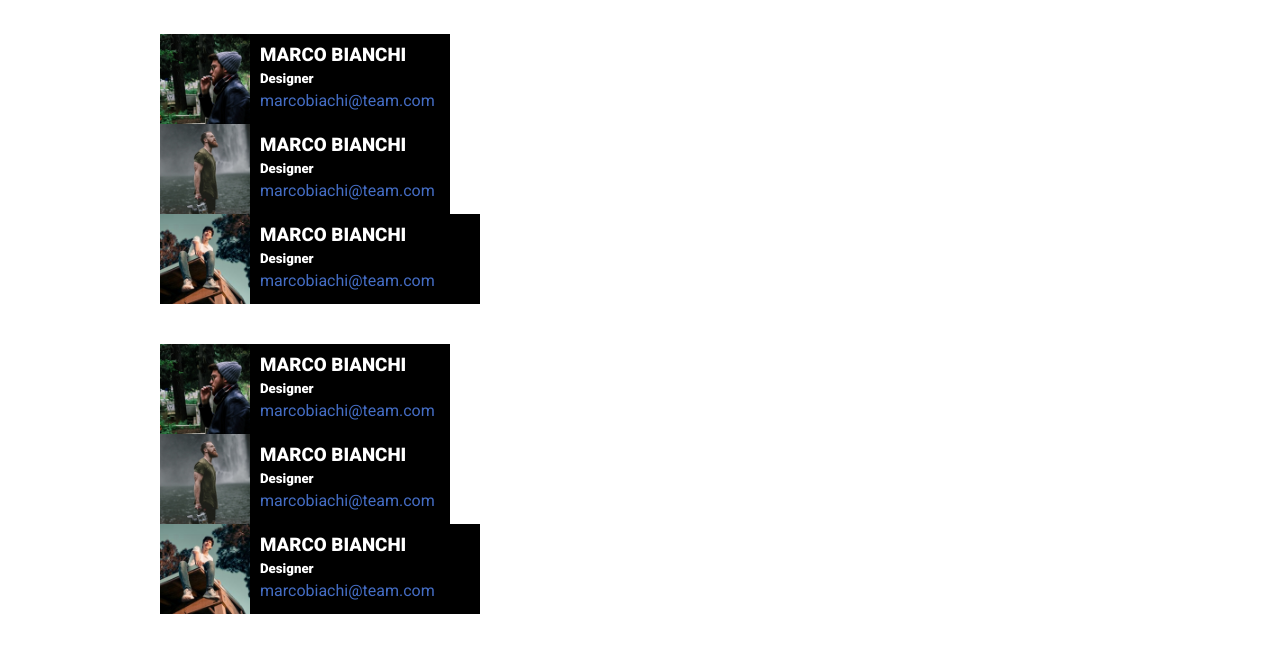
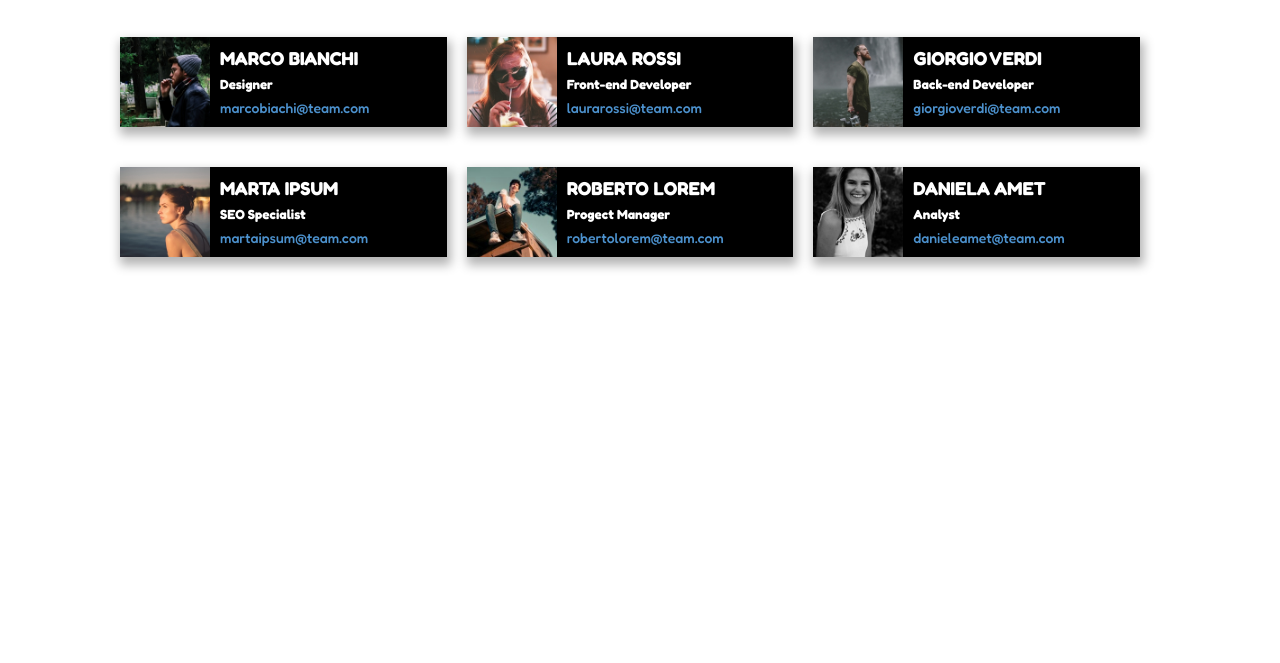
Before and after one commit to Luketto-dev/html-css-float-cards, a plain HTML site: page index.html in a window 1280 px wide. Shown: the part 137-800 px from the top of the page. Drawn offline with Linux system fonts and the light colour scheme.

Commit message:
risolto tutti i problemi con clearfix, cambiato nomi classi e aggiunto qualche commento

```diff
--- a/css/style.css
+++ b/css/style.css
@@ -5,16 +5,20 @@
 }
 
 body{
-    font-family: 'Roboto', sans-serif;
+    font-family: 'Fredoka', sans-serif;
     font-size: 16px;
 }
 
 h2,h3,h4,h5{
-    padding-bottom: 5px;
+    padding-bottom: 7px;
+}
+
+h2{
+    font-weight: 500;
 }
 
 .container{
-    width: 960px;
+    width: 1040px;
     margin: 0 auto;
 }
 
@@ -25,12 +29,17 @@ header{
 header h1{
     color: rgb(212, 71, 104);
     padding: 20px 20px 35px 20px;
+    font-weight: bold;
 }
 
-.clearfix{
+.clearfix::after{
     clear: both;
     content: "";
     display: table;
+}
+
+.padding-right{
+    margin-right: 20px;
 }
 
 .container .row{
@@ -38,32 +47,26 @@ header h1{
     padding-top: 40px;
 }
 
-.row .col{
+.row .card{
     float: left;
-    width: calc(100%/3);
+    width: calc(100% / 3 - 20px);
+    box-shadow: 2px 6px 10px 2px rgba(0, 0, 0, 0.3);
 }
 
-.row .col img{
+.row .card img{
     height: 90px;
     float: left;
 }
 
-.col .col-items{
-    background-color: black;
+.card .card-text{
     float: left;
     padding: 10px;
     color: white;
+    height: 90px;
     width: calc(100% - 90px);
-    height: 90px;
+    background-color: black;
 }
-.col .col-items div{
-    color: rgb(68, 109, 197);
+.card .card-text div{
+    color: rgb(76, 145, 205);
+    font-size: 14px;
 }
-
-.row .col:nth-child(1){
-    padding-right: 30px;
-}
-
-.row .col:nth-child(2){
-    padding-right: 30px;
-}
--- a/index.html
+++ b/index.html
@@ -8,7 +8,7 @@
     <!-- google-fonts -->
     <link rel="preconnect" href="https://fonts.googleapis.com">
     <link rel="preconnect" href="https://fonts.gstatic.com" crossorigin>
-    <link href="https://fonts.googleapis.com/css2?family=Roboto:wght@400;900&display=swap" rel="stylesheet">
+    <link href="https://fonts.googleapis.com/css2?family=Fredoka:wght@500;700&display=swap" rel="stylesheet">
 
     <!-- style css -->
     <link rel="stylesheet" href="css/style.css">
@@ -21,60 +21,62 @@
             <p>Lorem ipsum dolor sit amet consectetur adipisicing elit. Sunt animi nemo cum labore suscipit exercitationem esse hic obcaecati minus culpa commodi perferendis, eius ullam non. Vitae quibusdam delectus dicta provident.</p>
         </header>
 
+        <!-- creo un box per contenere le card, ogni card è flottata-->
         <div class="row clearfix">
-            <div class="col clearfix">
+            <!-- card 1 -->
+            <div class="card clearfix padding-right">
                 <img src="img/male1.png" alt="male1">
-                <div class="col-items">
+                <div class="card-text">
                     <h3>MARCO BIANCHI</h3>
                     <h5>Designer</h5>
                     <div>marcobiachi@team.com</div>
                 </div>
             </div>
-
-            <div class="col clearfix">
-                <img src="img/male2.png" alt="">
-                <div class="col-items">
-                    <h3>MARCO BIANCHI</h3>
-                    <h5>Designer</h5>
-                    <div>marcobiachi@team.com</div>
+            <!-- card 2 -->
+            <div class="card clearfix padding-right">
+                <img src="img/female1.png" alt="">
+                <div class="card-text">
+                    <h3>LAURA ROSSI</h3>
+                    <h5>Front-end Developer</h5>
+                    <div>laurarossi@team.com</div>
                 </div>
             </div>
-
-            <div class="col clearfix">
-                <img src="img/male3.png" alt="">
-                <div class="col-items">
-                    <h3>MARCO BIANCHI</h3>
-                    <h5>Designer</h5>
-                    <div>marcobiachi@team.com</div>
+            <!-- card 3 -->
+            <div class="card clearfix">
+                <img src="img/male2.png" alt="">
+                <div class="card-text">
+                    <h3>GIORGIO VERDI</h3>
+                    <h5>Back-end Developer</h5>
+                    <div>giorgioverdi@team.com</div>
                 </div>
             </div>
         </div>
 
         <div class="row clearfix">
-            <div class="col clearfix">
-                <img src="img/male1.png" alt="male1">
-                <div class="col-items">
-                    <h3>MARCO BIANCHI</h3>
-                    <h5>Designer</h5>
-                    <div>marcobiachi@team.com</div>
+            <div class="card clearfix padding-right">
+                <img src="img/female2.png" alt="male1">
+                <div class="card-text">
+                    <h3>MARTA IPSUM</h3>
+                    <h5>SEO Specialist</h5>
+                    <div>martaipsum@team.com</div>
                 </div>
             </div>
 
-            <div class="col clearfix">
-                <img src="img/male2.png" alt="">
-                <div class="col-items">
-                    <h3>MARCO BIANCHI</h3>
-                    <h5>Designer</h5>
-                    <div>marcobiachi@team.com</div>
+            <div class="card clearfix padding-right">
+                <img src="img/male3.png" alt="">
+                <div class="card-text">
+                    <h3>ROBERTO LOREM</h3>
+                    <h5>Progect Manager</h5>
+                    <div>robertolorem@team.com</div>
                 </div>
             </div>
 
-            <div class="col clearfix">
-                <img src="img/male3.png" alt="">
-                <div class="col-items">
-                    <h3>MARCO BIANCHI</h3>
-                    <h5>Designer</h5>
-                    <div>marcobiachi@team.com</div>
+            <div class="card clearfix">
+                <img src="img/female3.png" alt="">
+                <div class="card-text">
+                    <h3>DANIELA AMET</h3>
+                    <h5>Analyst</h5>
+                    <div>danieleamet@team.com</div>
                 </div>
             </div>
         </div>
```
